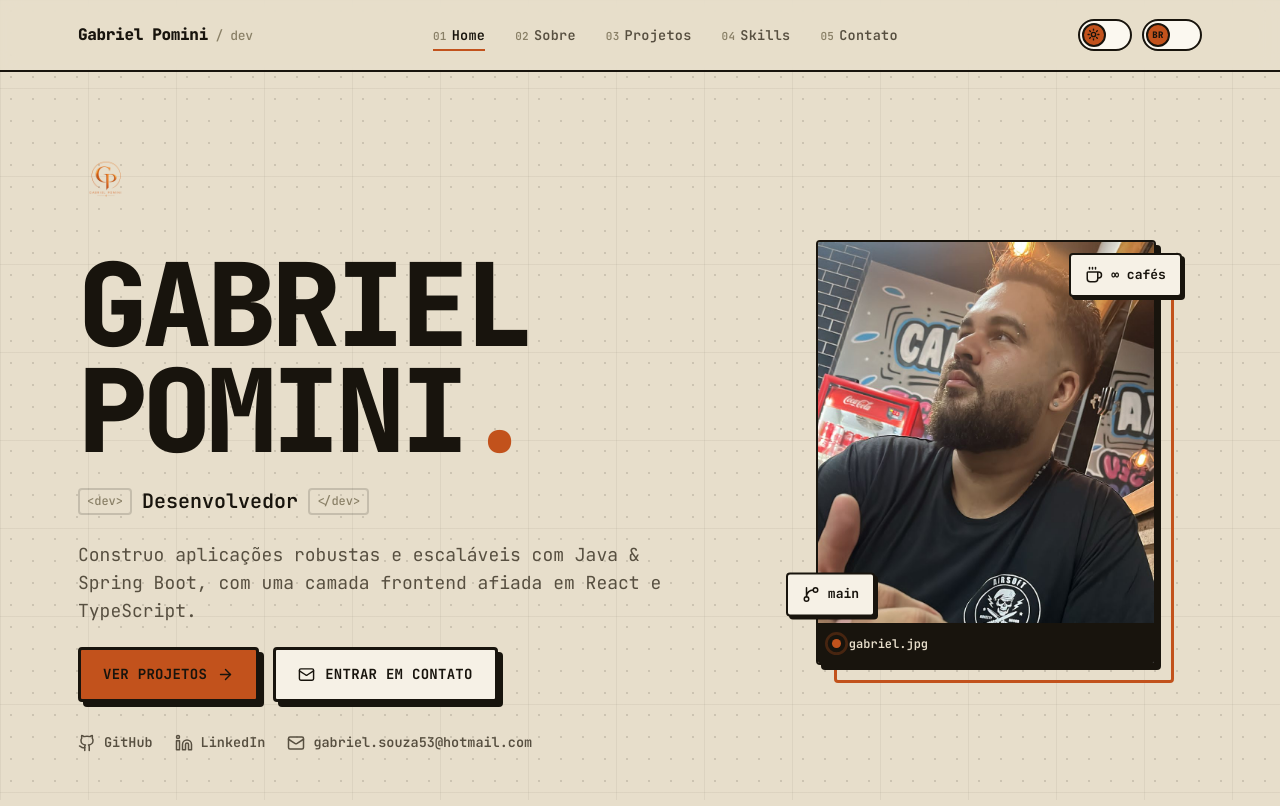
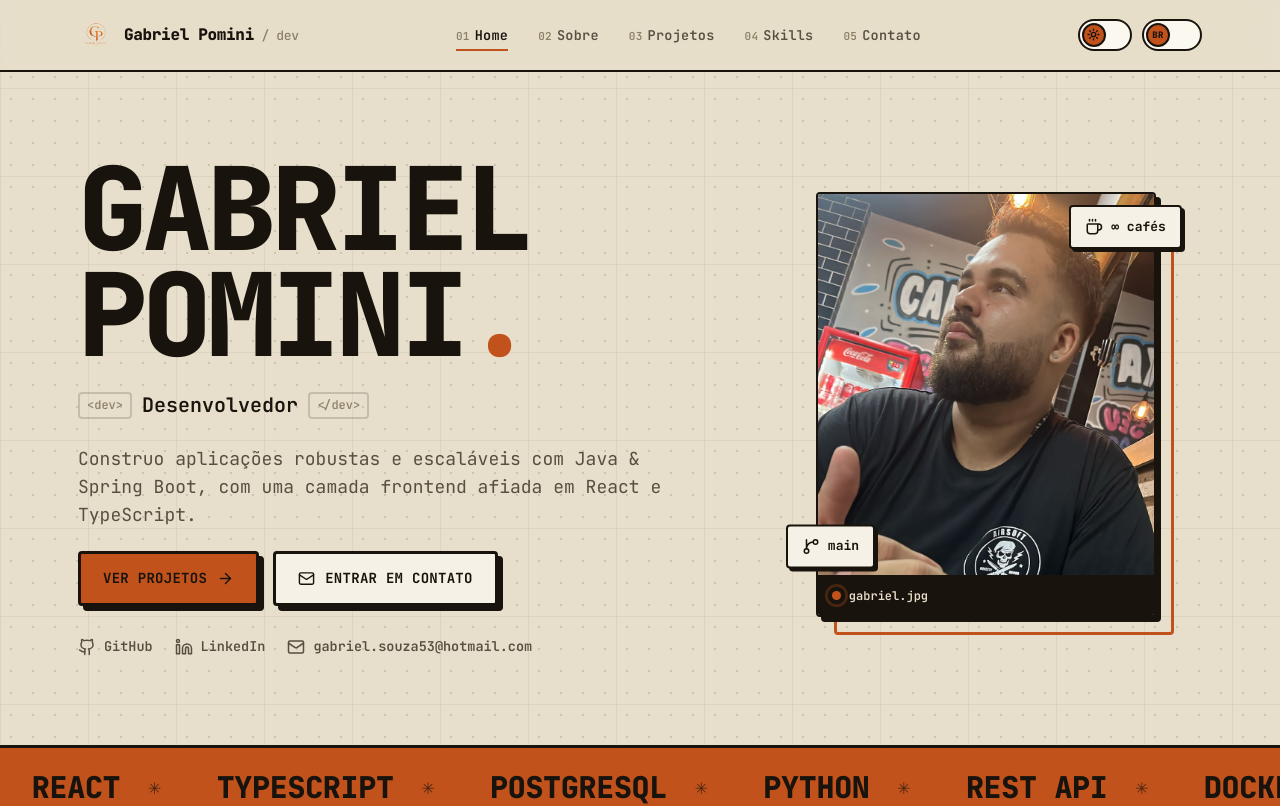
Before and after one commit to PominiGa/Projeto.Portfolio.Gabriel, a React (Vite) app in the folder portfolio/: page / in a window 1280 px wide. Shown: the top 806 px of the page. Built offline with nearby package versions, Linux system fonts and the light colour scheme; the HTML template or start-up script is replaced by a standard one.

Commit message:
feat: add logo to Navbar and update Hero section styles

```diff
--- a/portfolio/index.html
+++ b/portfolio/index.html
@@ -2,6 +2,7 @@
 <html lang="pt-BR" data-theme="light">
 <head>
   <meta charset="UTF-8" />
+  <link rel="icon" type="image/png" href="/src/assets/logo.png" />
   <meta name="viewport" content="width=device-width, initial-scale=1.0" />
   <meta name="description" content="Gabriel Pomini de Souza — Desenvolvedor FullStack focado em Backend com Java e Spring Boot. Lençóis Paulista, SP." />
   <meta name="keywords" content="desenvolvedor, fullstack, backend, java, spring boot, react, typescript" />
--- a/portfolio/src/components/layout/Navbar.tsx
+++ b/portfolio/src/components/layout/Navbar.tsx
@@ -3,7 +3,7 @@ import { NavLink, Link } from 'react-router-dom';
 import { Sun, Moon, Menu, X } from 'lucide-react';
 import { useTheme } from '../../context/ThemeContext';
 import { useLanguage } from '../../context/LanguageContext';
-
+import logo from '../../assets/logo.png';
 export default function Navbar() {
   const { theme, toggle: toggleTheme } = useTheme();
   const { lang, toggleLang, T } = useLanguage();
@@ -22,6 +22,7 @@ export default function Navbar() {
       <nav className="nav">
         <div className="nav__inner">
           <Link className="brand" to="/" onClick={() => setOpen(false)}>
+            <img src={logo} alt="" className="brand__logo" />
             <span>Gabriel Pomini<span className="brand__sub"> / dev</span></span>
           </Link>
 
--- a/portfolio/src/components/sections/Hero.tsx
+++ b/portfolio/src/components/sections/Hero.tsx
@@ -5,7 +5,6 @@ import { LINKS, PROJECTS } from '../../data';
 import { TechLogo } from '../shared/TechLogo';
 import { useLanguage } from '../../context/LanguageContext';
 import profile from '../../assets/profile.jpg';
-import logo from '../../assets/logo.png';
 
 const MARQUEE_ITEMS = ['JAVA', 'SPRING BOOT', 'REACT', 'TYPESCRIPT', 'POSTGRESQL', 'PYTHON', 'REST API', 'DOCKER', 'GIT'];
 
@@ -32,10 +31,6 @@ export default function Hero() {
         <div className="hero__grid">
           {/* ── Left ── */}
           <div className="hero__main">
-            <Reveal delay={0}>
-              <img src={logo} alt="Gabriel Pomini" className="hero__logo" />
-            </Reveal>
-
             <Reveal delay={70}>
               <h1 className="h-display hero__title">
                 GABRIEL<br />POMINI<span className="acc">.</span>
--- a/portfolio/src/index.css
+++ b/portfolio/src/index.css
@@ -243,7 +243,6 @@ h1,h2,h3 { line-height: 1.05; font-weight: 800; letter-spacing: -0.02em; }
 .hero { padding: clamp(40px, 7vw, 80px) 0 0; overflow: hidden; }
 .hero__grid { display: grid; grid-template-columns: 1.25fr 0.85fr; gap: 56px; align-items: center; }
 .hero__main { display: flex; flex-direction: column; align-items: flex-start; gap: 22px; }
-.hero__logo { height: 56px; width: auto; object-fit: contain; margin-bottom: 18px; display: block; }
 .hero__title { margin-top: 4px; }
 .hero__role { font-size: clamp(15px, 2vw, 20px); font-weight: 600; display: flex; flex-wrap: wrap; align-items: center; gap: 10px; }
 .hero__role strong { font-weight: 800; }
```
